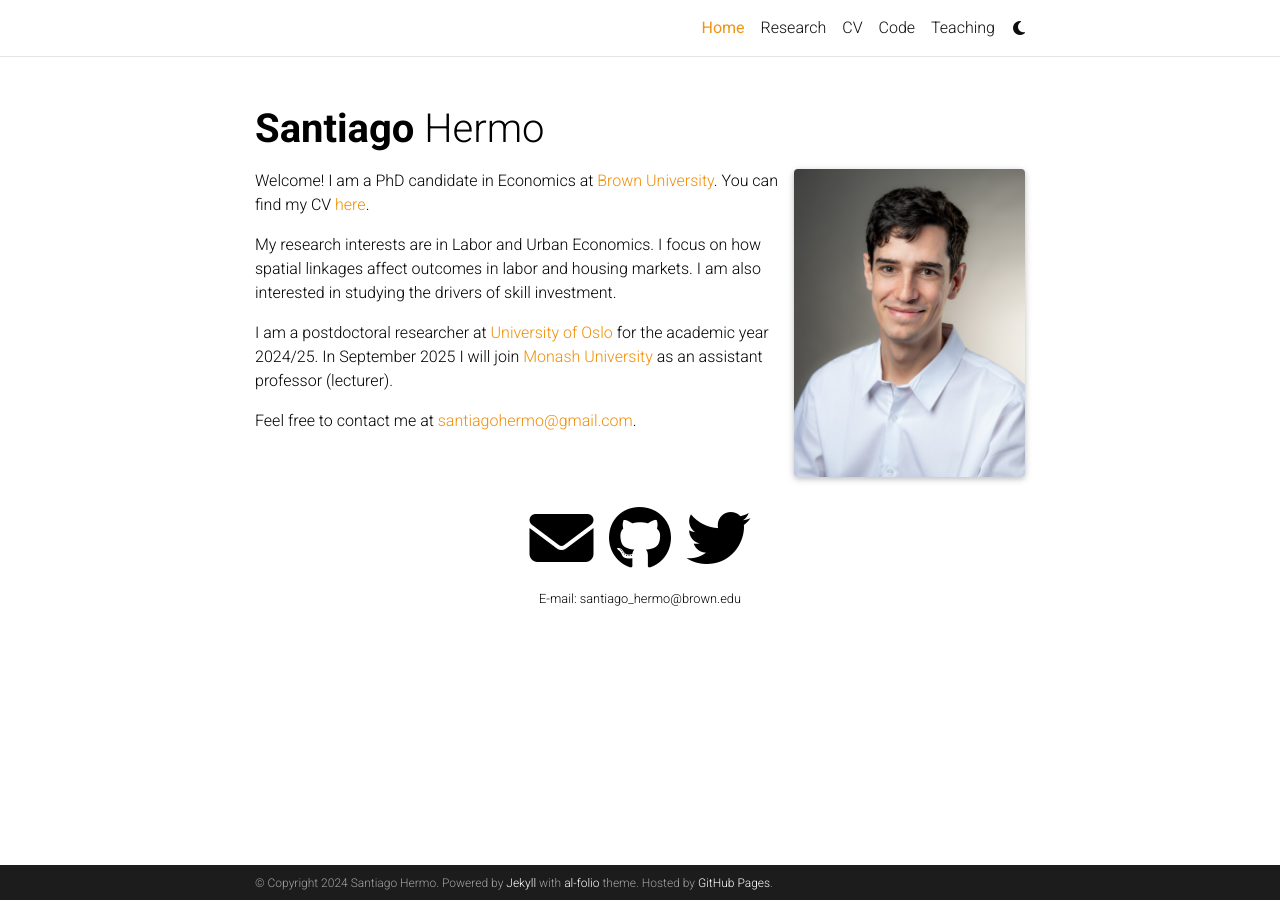
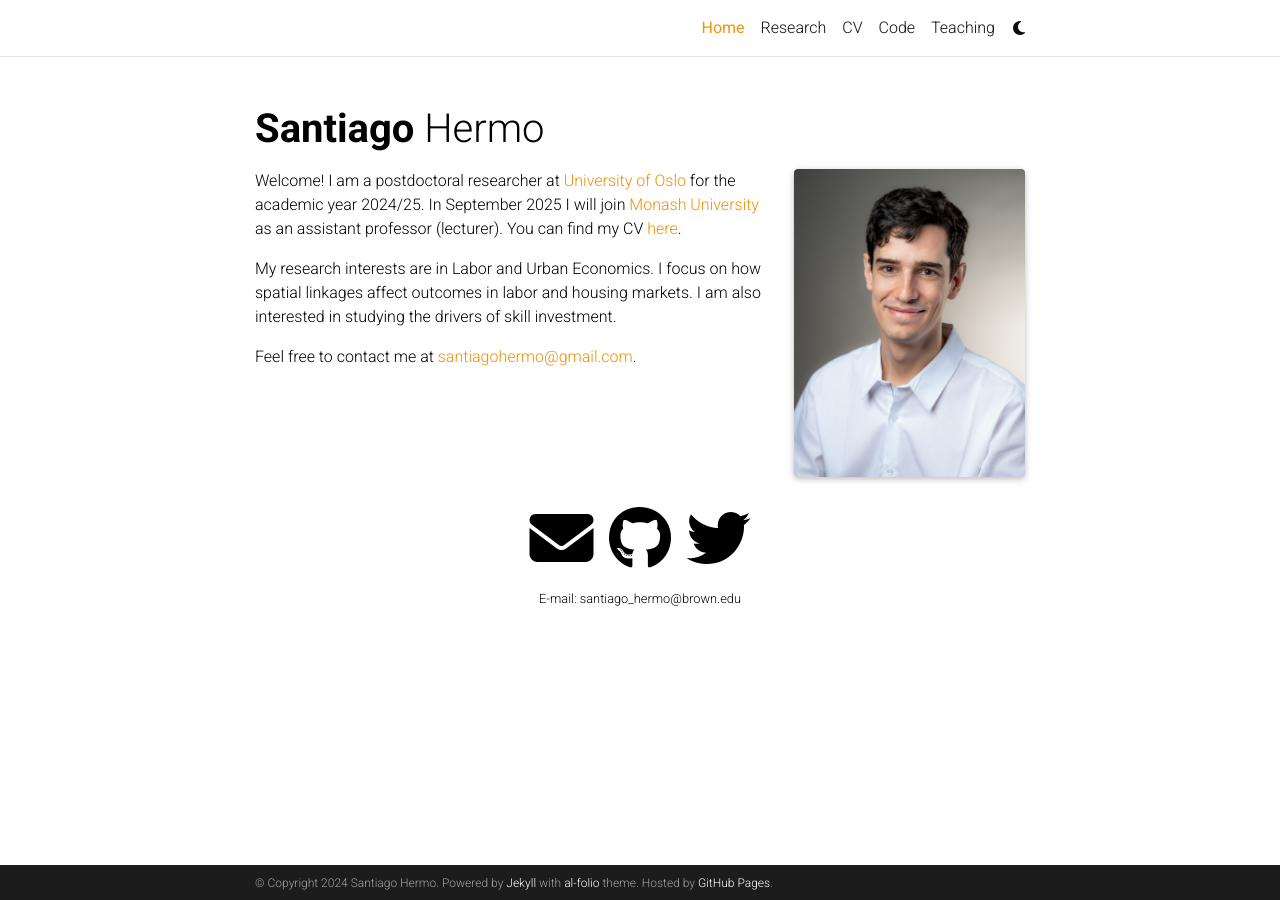
Before and after one commit to santiagohermo/santiagohermo.github.io, a Jekyll site: the page built from _pages/home.md, in a window 1280 px wide. Built offline with Jekyll 4.4.1, drawn with Linux system fonts in a browser that asks for light colours; full-size pictures stand in for the smaller copies a plugin makes; comment, search, counter and statistics services are not loaded; a style sheet for code colours, icons or effects is not loaded; some of the changed lines change nothing that is shown.

Commit message:
small fix to home page

```diff
--- a/_pages/home.md
+++ b/_pages/home.md
@@ -20,7 +20,10 @@ social: true  # includes social icons at the bottom of the page
 ---
 
 Welcome!
-I am a PhD candidate in Economics at [Brown University](https://economics.brown.edu/).
+I am a postdoctoral researcher at [University of Oslo](https://www.sv.uio.no/econ/english/)
+for the academic year 2024/25.
+In September 2025 I will join [Monash University](https://www.monash.edu/business/economics) as
+an assistant professor (lecturer).
 You can find my CV
 <a href="assets/pdf/cv.pdf" target="_blank">here</a>.
 
@@ -28,9 +31,4 @@ My research interests are in Labor and Urban Economics.
 I focus on how spatial linkages affect outcomes in labor and housing markets.
 I am also interested in studying the drivers of skill investment.
 
-I am a postdoctoral researcher at [University of Oslo](https://www.sv.uio.no/econ/english/)
-for the academic year 2024/25.
-In September 2025 I will join [Monash University](https://www.monash.edu/business/economics) as
-an assistant professor (lecturer).
-
 Feel free to contact me at [santiagohermo@gmail.com](mailto:santiago_hermo@gmail.com).
```
